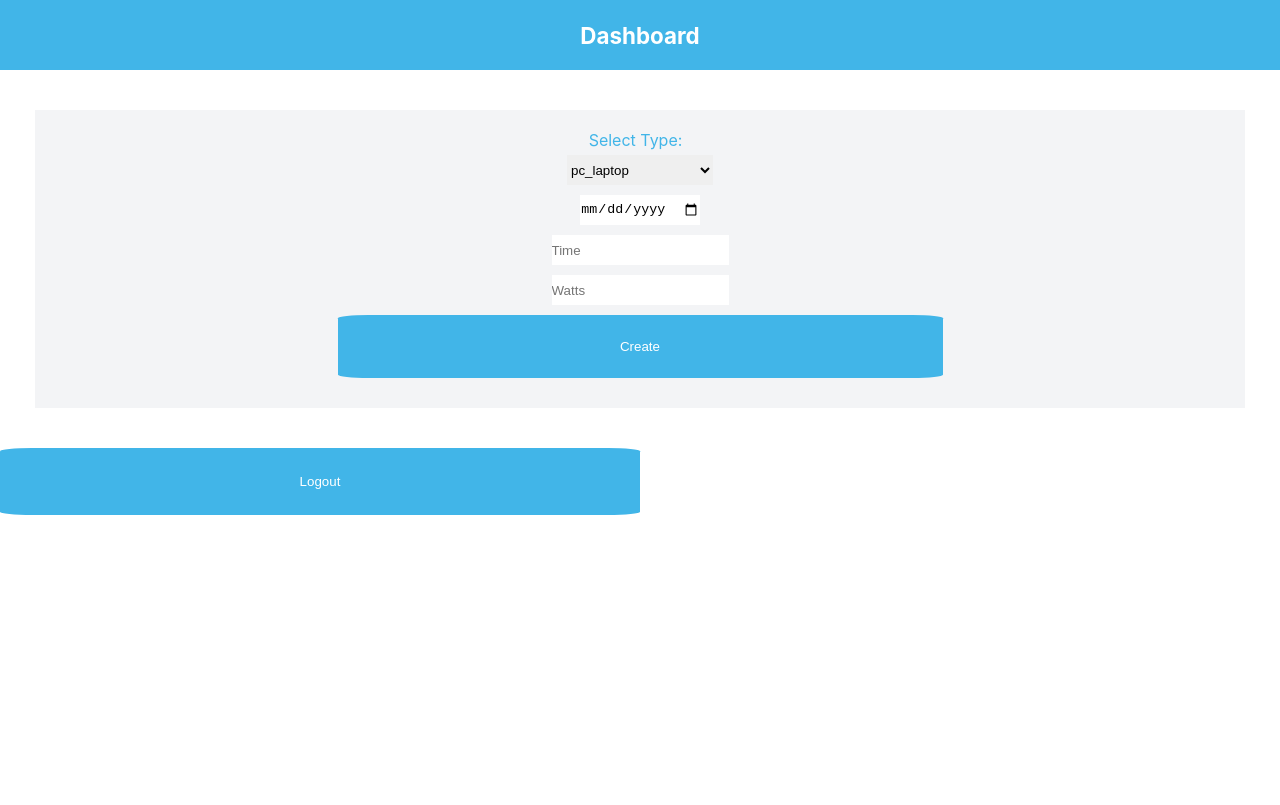
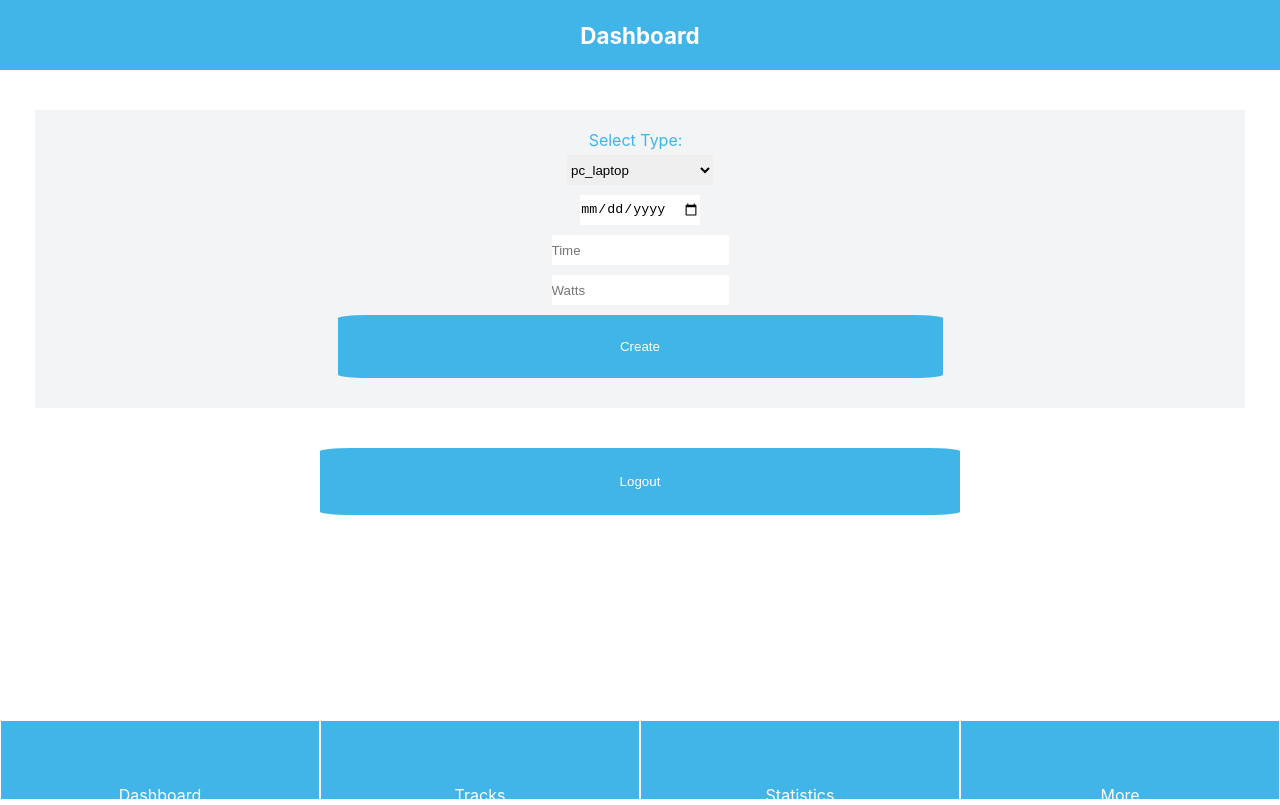
Before and after one commit to julian3493/capstone-tracking-app, a React (Create React App) app: page /dashboard in a window 1280 px wide. Built offline with nearby package versions, Linux system fonts and the light colour scheme.

Commit message:
add style to logout button and navigation component

```diff
--- a/src/components/Logout.js
+++ b/src/components/Logout.js
@@ -3,6 +3,7 @@ import { useDispatch } from 'react-redux';
 import { useHistory } from 'react-router-dom';
 import axios from 'axios';
 import { logout } from '../redux/actions/actions';
+import '../styles/Logout.css';
 
 const Logout = () => {
   const dispatch = useDispatch();
@@ -23,13 +24,10 @@ const Logout = () => {
 
   const logoutClick = () => {
     fetchData();
-    console.log('logout');
   };
 
   return (
-    <div>
-      <button type="button" onClick={logoutClick}>Logout</button>
-    </div>
+    <button className="logoutBtn" type="button" onClick={logoutClick}>Logout</button>
   );
 };
 
--- a/src/components/Navigation.js
+++ b/src/components/Navigation.js
@@ -1,12 +1,13 @@
 import React from 'react';
 import { Link } from 'react-router-dom';
+import '../styles/Navigation.css';
 
 const Navigation = () => (
-  <div>
-    <Link to="/dashboard">Dashboard</Link>
-    <Link to="/tracks">Tracks</Link>
-    <Link to="/statistics">Statistics</Link>
-    <Link to="/more">More</Link>
+  <div className="nav-div">
+    <Link className="nav-link" to="/dashboard">Dashboard</Link>
+    <Link className="nav-link" to="/tracks">Tracks</Link>
+    <Link className="nav-link" to="/statistics">Statistics</Link>
+    <Link className="nav-link" to="/more">More</Link>
   </div>
 );
 
--- /dev/null
+++ b/src/styles/Logout.css
@@ -0,0 +1,3 @@
+.logoutBtn {
+  align-self: center;
+}
--- /dev/null
+++ b/src/styles/Navigation.css
@@ -0,0 +1,17 @@
+.nav-div {
+  background-color: #41b5e8;
+  height: 10%;
+  margin-top: auto;
+  display: flex;
+  text-align: center;
+}
+
+.nav-link {
+  width: 25%;
+  border: 1px solid white;
+  padding-top: 5%;
+}
+
+.nav-link:hover {
+  background-color: #313944;
+}
```
